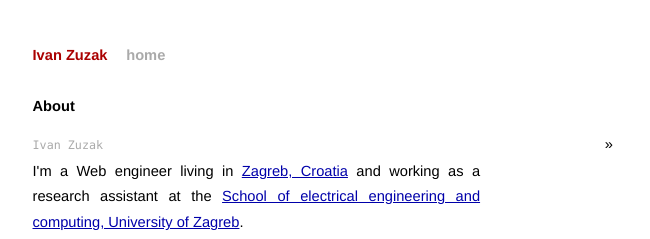
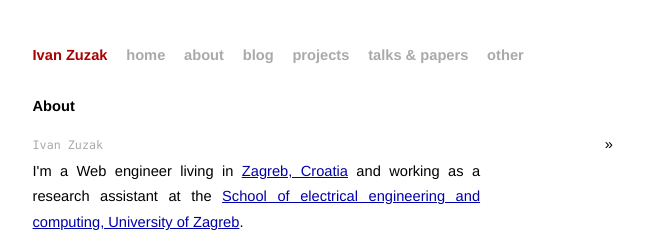
Before and after one commit to izuzak/izuzak.github.com, a Jekyll site: the page built from index.html, in a window 1280 px wide. Shown: the top 239 px of the page, without its empty margins (314-964 px from the left). Built offline with Jekyll 4.4.1, drawn with Linux system fonts in a browser that asks for light colours; Markdown is read by kramdown in place of the engine named in the settings.

Commit message:
added shortcut links to different parts of index page

```diff
--- a/_layouts/default.html
+++ b/_layouts/default.html
@@ -18,6 +18,11 @@
   <div class="title">
     <a href="/">Ivan Zuzak</a>
     <a class="extra" href="/">home</a>
+    <a class="extra" href="/#about">about</a>
+    <a class="extra" href="/#blog">blog</a>
+    <a class="extra" href="/#projects">projects</a>
+    <a class="extra" href="/#talks">talks & papers</a>
+    <a class="extra" href="/#other">other</a>
   </div>
 
   {{ content }}
```
